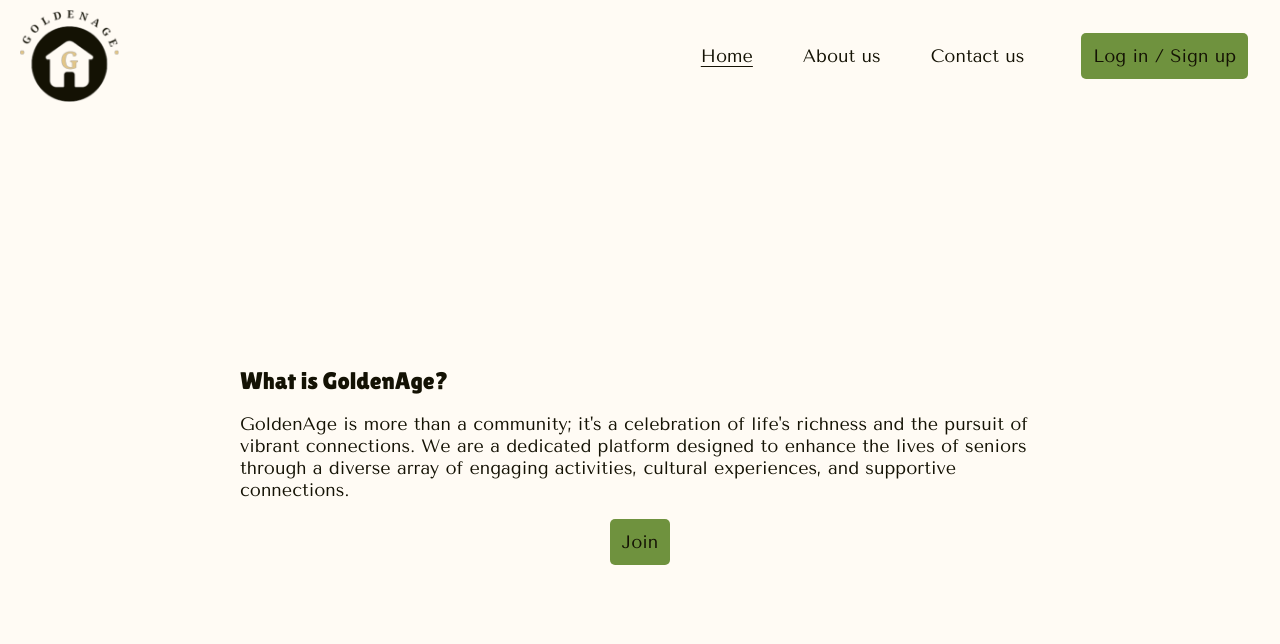
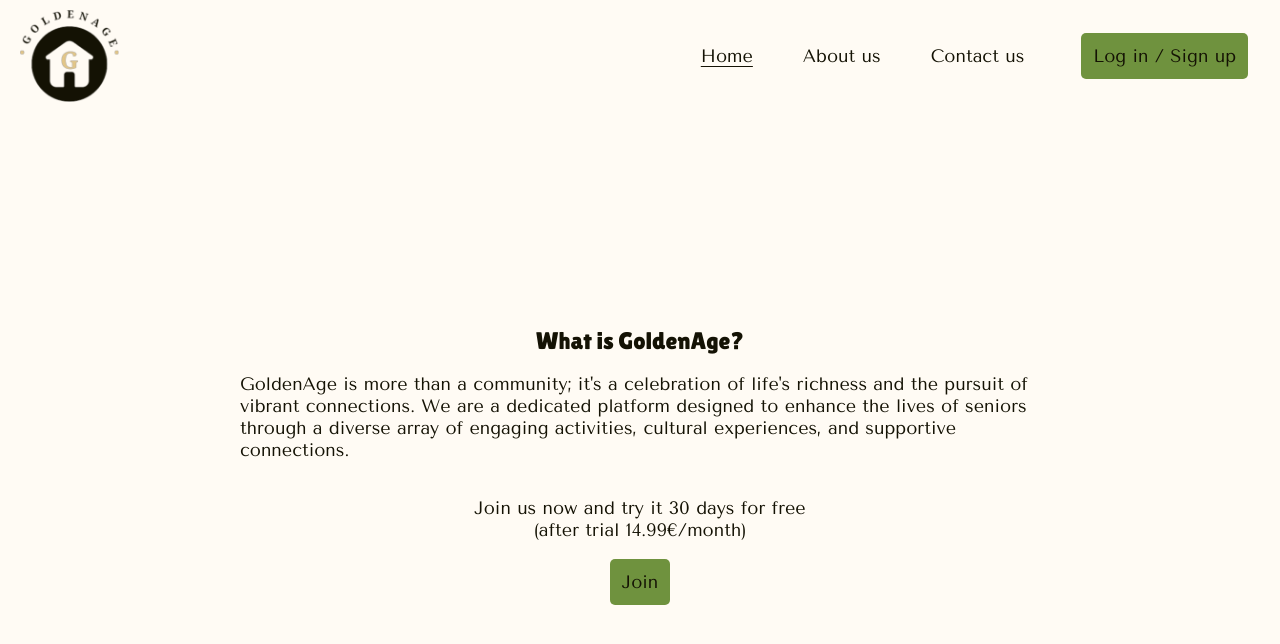
Before and after one commit to JuhoBjn/online-store, a React (Vite) app in the folder frontend/: page /frontpage in a window 1280 px wide. Shown: the top 644 px of the page. Built offline with nearby package versions, Linux system fonts and the light colour scheme.

Commit message:
Center heading and add pricing info #114

```diff
--- a/frontend/src/pages/frontpage/Frontpage.css
+++ b/frontend/src/pages/frontpage/Frontpage.css
@@ -18,6 +18,7 @@
 }
 
 #frontpage-title {
+  text-align: center;
   font-weight: 100;
 }
 
@@ -29,3 +30,8 @@
   font-weight: bold;
   padding: 7px 40px;
 }
+
+#frontpage-content-pricing {
+  text-align: center;
+  margin-top: 2em;
+}
--- a/frontend/src/pages/frontpage/Frontpage.jsx
+++ b/frontend/src/pages/frontpage/Frontpage.jsx
@@ -33,6 +33,13 @@
           diverse array of engaging activities, cultural experiences, and
           supportive connections.
         </p>
+        <p
+          id="frontpage-content-pricing"
+          data-testid="frontpage-content-pricing"
+        >
+          Join us now and try it 30 days for free <br />
+          (after trial 14.99€/month)
+        </p>
       </div>
       <Button
         id="join-button"
```
Also changed, not shown: 1 other file (tests, documents, lock files or other folders).
